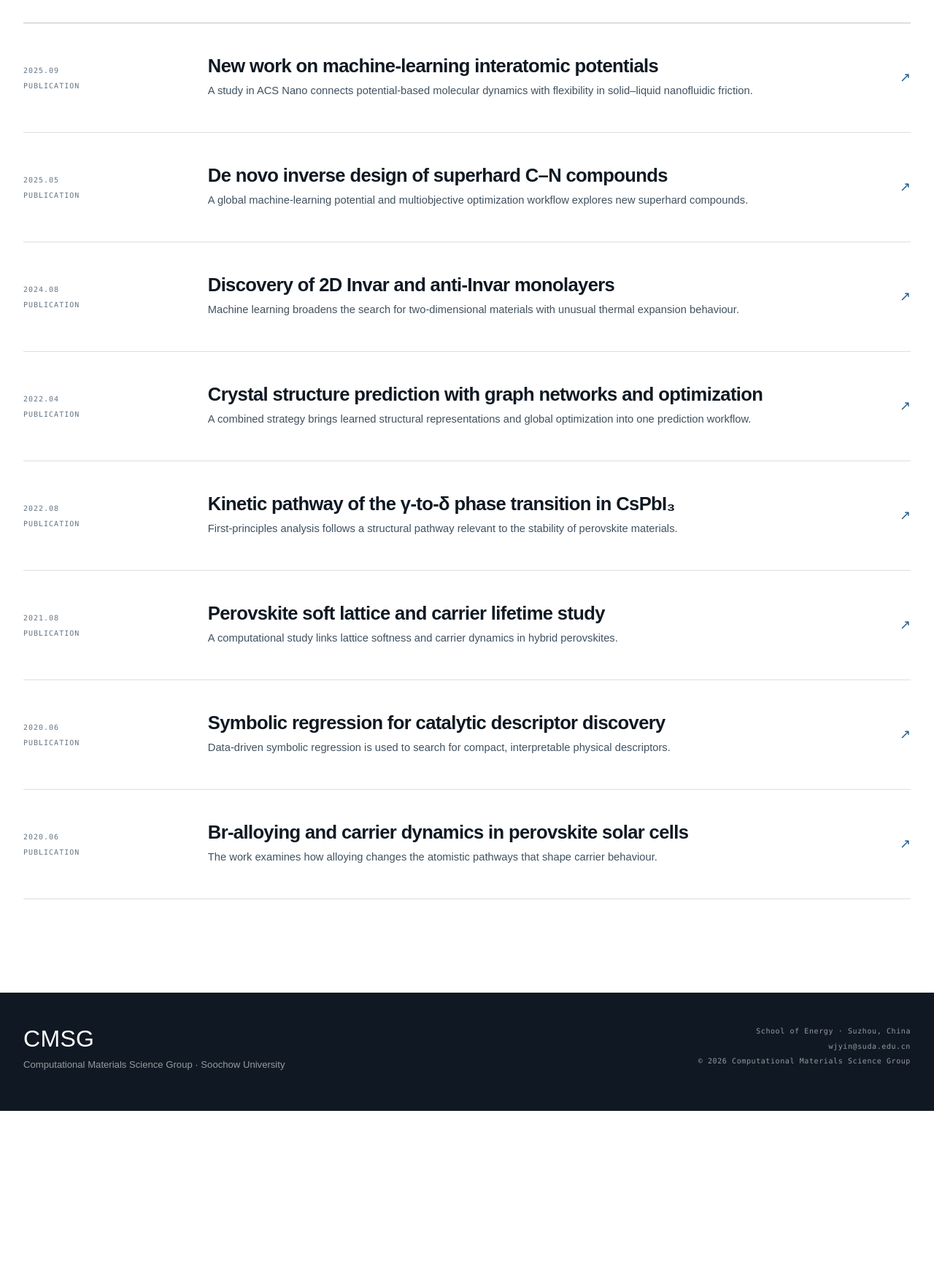
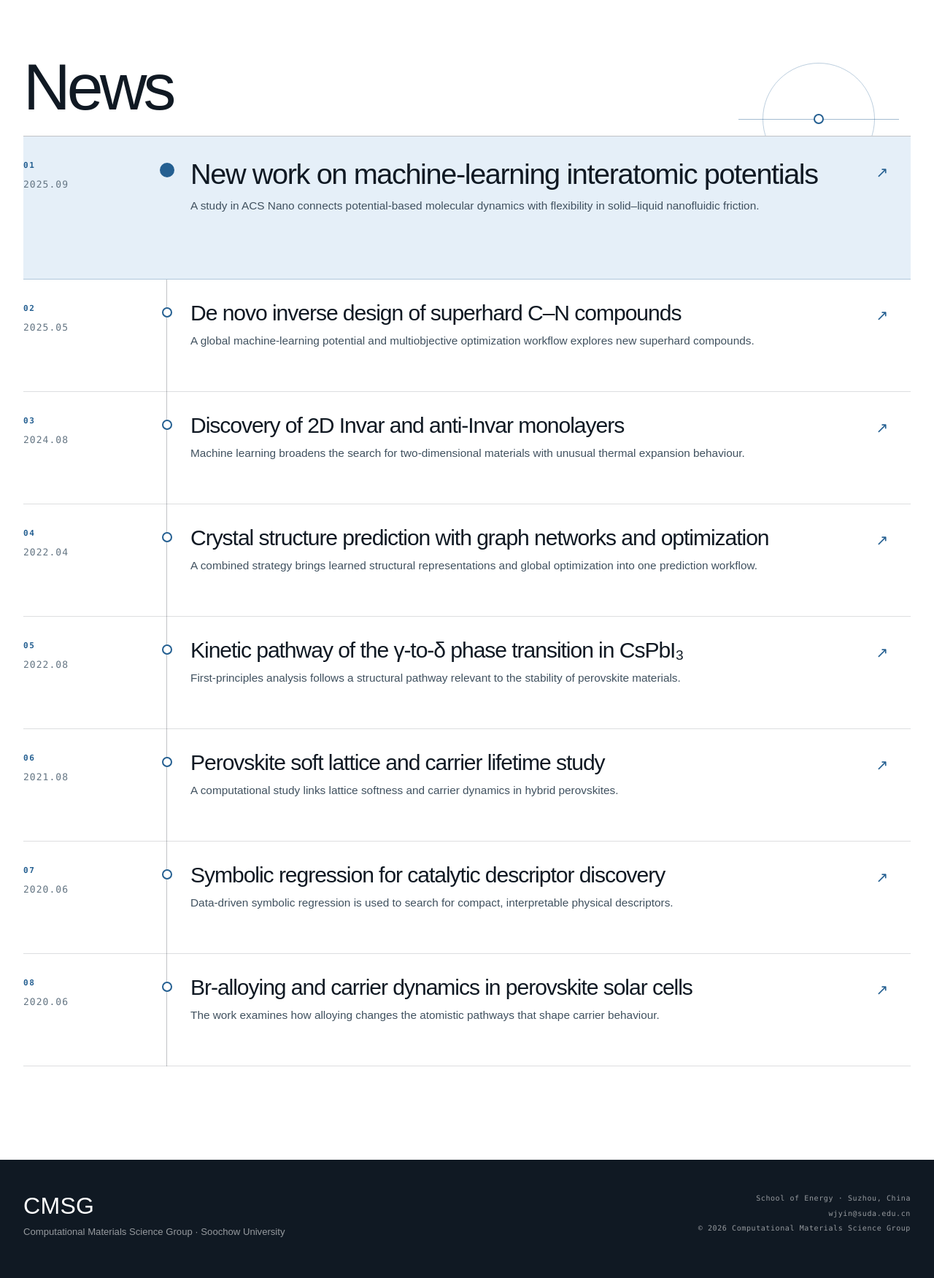
Before and after one commit to Yuming12138/cmsg-group-web, a Flask app: page /news in a window 1280 px wide. Shown: the part 89-1840 px from the top of the page at 73% size. Before the commit the page ends 1611 px from the top, so only its background shows below. Run offline with Flask 3, Linux system fonts and the light colour scheme.

Commit message:
feat: redesign news timeline

```diff
--- a/static/site/css/site.css
+++ b/static/site/css/site.css
@@ -243,17 +243,198 @@ h1, h2, h3, p { margin-top: 0; }
 .publication-item__citation a { color: var(--blue-700); text-decoration: none; }
 .publication-item__citation a:hover { text-decoration: underline; }
 
-.section--list { padding-top: var(--section-start); }
-.content-list { border-top: 1px solid var(--line-strong); }
-.content-row { display: grid; grid-template-columns: 2fr 8fr 24px; gap: 24px; align-items: center; min-height: 150px; padding: 28px 0; border-bottom: 1px solid var(--line); transition: padding 180ms var(--ease-out), background-color 180ms ease-out; }
-.content-row:hover { padding-inline: 14px; background: var(--paper-100); }
-.content-row__meta { display: flex; flex-direction: column; gap: 8px; color: var(--ink-500); font: 10px/1.3 var(--mono); letter-spacing: .1em; text-transform: uppercase; }
-.content-row__body h2 { margin-bottom: 8px; font-size: clamp(1.3rem, 2vw, 2rem); line-height: 1.08; letter-spacing: -.025em; }
-.content-row__title-link { transition: color 160ms ease-out; }
-.content-row__title-link:hover { color: var(--blue-700); }
-.content-row__body p { margin-bottom: 0; color: var(--ink-700); font-size: .92rem; }
-.content-row__arrow { justify-self: end; color: var(--blue-600); font-size: 18px; transition: transform 180ms var(--ease-out); }
-.content-row__arrow:hover { transform: translate(3px, -3px); }
+.section--news { padding-top: clamp(34px, 5vw, 64px); padding-bottom: var(--space-10); }
+.news-index__header {
+  position: relative;
+  display: flex;
+  align-items: end;
+  justify-content: space-between;
+  min-height: 124px;
+  padding-bottom: 26px;
+  border-bottom: 1px solid var(--line-strong);
+  overflow: hidden;
+}
+.news-index__header h1 {
+  position: relative;
+  z-index: 1;
+  margin: 0;
+  color: var(--ink-950);
+  font-size: clamp(3rem, 7vw, 5.8rem);
+  font-weight: 500;
+  line-height: .92;
+  letter-spacing: -.055em;
+}
+.news-index__header-mark {
+  position: absolute;
+  right: 4%;
+  bottom: -54px;
+  width: 154px;
+  height: 154px;
+  border: 1px solid rgba(36,95,145,.3);
+  border-radius: 50%;
+}
+.news-index__header-mark::before,
+.news-index__header-mark::after {
+  position: absolute;
+  content: "";
+}
+.news-index__header-mark::before {
+  top: 50%;
+  right: -34px;
+  left: -34px;
+  height: 1px;
+  background: var(--blue-600);
+  opacity: .42;
+}
+.news-index__header-mark::after {
+  top: 50%;
+  left: 50%;
+  width: 10px;
+  height: 10px;
+  border: 2px solid var(--blue-600);
+  border-radius: 50%;
+  background: var(--paper-50);
+  transform: translate(-50%, -50%);
+}
+.news-list { position: relative; }
+.news-list::before {
+  position: absolute;
+  top: 0;
+  bottom: 0;
+  left: 196px;
+  width: 1px;
+  background: var(--line-strong);
+  content: "";
+  pointer-events: none;
+}
+.news-entry { position: relative; }
+.news-entry__link {
+  position: relative;
+  display: grid;
+  grid-template-columns: 164px 1px minmax(0, 1fr);
+  gap: 32px;
+  min-height: 154px;
+  min-width: 0;
+  padding: 30px 24px 30px 0;
+  border-bottom: 1px solid var(--line);
+  color: inherit;
+  isolation: isolate;
+  text-decoration: none;
+  transition: color 180ms var(--ease-out), background-color 180ms var(--ease-out), box-shadow 180ms var(--ease-out);
+}
+.news-entry__link::before {
+  position: absolute;
+  z-index: -1;
+  inset: 0;
+  background: var(--blue-100);
+  content: "";
+  opacity: 0;
+  transform: scaleX(.04);
+  transform-origin: left;
+  transition: opacity 180ms var(--ease-out), transform 240ms var(--ease-out);
+}
+.news-entry__link:hover,
+.news-entry__link:focus-visible {
+  color: var(--ink-950);
+  box-shadow: inset 3px 0 0 var(--blue-600);
+}
+.news-entry__link:hover::before,
+.news-entry__link:focus-visible::before { opacity: 1; transform: scaleX(1); }
+.news-entry__link:focus-visible { outline: 2px solid var(--blue-600); outline-offset: 3px; }
+.news-entry--featured .news-entry__link {
+  min-height: 196px;
+  background: var(--blue-100);
+  border-bottom-color: rgba(36,95,145,.28);
+}
+.news-entry--featured .news-entry__link::before { background: #d7e8f5; }
+.news-entry__date {
+  position: relative;
+  z-index: 1;
+  display: flex;
+  flex-direction: column;
+  gap: 12px;
+  padding-top: 3px;
+  color: var(--ink-500);
+  font: 500 13px/1.2 var(--mono);
+  letter-spacing: .08em;
+}
+.news-entry__number {
+  color: var(--blue-600);
+  font-size: 11px;
+  font-weight: 600;
+  letter-spacing: .14em;
+}
+.news-entry__rail { position: relative; z-index: 1; display: block; }
+.news-entry__rail::before {
+  position: absolute;
+  top: 8px;
+  left: 50%;
+  width: 10px;
+  height: 10px;
+  border: 2px solid var(--blue-600);
+  border-radius: 50%;
+  background: var(--paper-50);
+  content: "";
+  transform: translateX(-50%);
+  transition: background-color 180ms var(--ease-out), transform 180ms var(--ease-out);
+}
+.news-entry--featured .news-entry__rail::before {
+  width: 14px;
+  height: 14px;
+  border-width: 3px;
+  background: var(--blue-600);
+  transform: translate(-50%, -2px);
+}
+.news-entry__link:hover .news-entry__rail::before,
+.news-entry__link:focus-visible .news-entry__rail::before {
+  background: var(--blue-600);
+  transform: translate(-50%, -1px) scale(1.16);
+}
+.news-entry__body {
+  position: relative;
+  z-index: 1;
+  min-width: 0;
+  padding-right: 52px;
+}
+.news-entry__body h2 {
+  max-width: 940px;
+  margin: 0 0 10px;
+  font-size: clamp(1.45rem, 2.35vw, 2.35rem);
+  font-weight: 500;
+  line-height: 1.08;
+  letter-spacing: -.035em;
+  text-wrap: balance;
+  overflow-wrap: anywhere;
+}
+.news-entry--featured .news-entry__body h2 { font-size: clamp(1.8rem, 3.1vw, 3.1rem); }
+.news-entry__body p {
+  max-width: 820px;
+  margin: 0;
+  color: var(--ink-700);
+  font-size: .96rem;
+  line-height: 1.5;
+  overflow-wrap: anywhere;
+}
+.news-entry__arrow {
+  position: absolute;
+  top: 4px;
+  right: 0;
+  display: grid;
+  width: 30px;
+  height: 30px;
+  place-items: center;
+  border: 1px solid transparent;
+  color: var(--blue-600);
+  font-size: 20px;
+  line-height: 1;
+  transition: background-color 180ms var(--ease-out), border-color 180ms var(--ease-out), transform 180ms var(--ease-out);
+}
+.news-entry__link:hover .news-entry__arrow,
+.news-entry__link:focus-visible .news-entry__arrow {
+  border-color: rgba(36,95,145,.3);
+  background: var(--paper-50);
+  transform: translate(3px, -3px);
+}
 
 .section--timeline { padding-top: var(--section-start); }
 .timeline-list { position: relative; max-width: none; margin-inline: auto; }
--- a/templates/site/section.html
+++ b/templates/site/section.html
@@ -164,20 +164,38 @@
   </div>
 </section>
 {% elif page.layout == 'list' %}
-<section class="section section--list">
-  <div class="shell content-list">
-    {% for item in page['items'] %}
-    <article class="content-row reveal">
-      <div class="content-row__meta"><time>{{ item.date }}</time><span>{{ item.type }}</span></div>
-      <div class="content-row__body">
+<section class="section section--news" aria-labelledby="news-page-title">
+  <div class="shell news-index">
+    <header class="news-index__header reveal">
+      <h1 id="news-page-title">{{ page.kicker }}</h1>
+      <span class="news-index__header-mark" aria-hidden="true"></span>
+    </header>
+    <div class="news-list">
+      {% for item in page['items'] %}
+      <article class="news-entry reveal{% if loop.first %} news-entry--featured{% endif %}" style="--news-order: {{ loop.index }};">
         {% if item.href %}
-        <h2><a class="content-row__title-link" href="{{ href_for(item.href) }}"{% if item.href.startswith('http') %} target="_blank" rel="noreferrer noopener"{% endif %}>{{ item.title }}</a></h2>
-        {% else %}<h2>{{ item.title }}</h2>{% endif %}
-        <p>{% if item.authors %}{{ item.authors }} · {% endif %}{{ item.summary if item.summary is defined else item.venue }}</p>
-      </div>
-      {% if item.href %}<a class="content-row__arrow" href="{{ href_for(item.href) }}"{% if item.href.startswith('http') %} target="_blank" rel="noreferrer noopener"{% endif %} aria-label="{{ ui.open }} {{ item.title }}">↗</a>{% else %}<span class="content-row__arrow" aria-hidden="true">↗</span>{% endif %}
-    </article>
-    {% endfor %}
+        <a class="news-entry__link" href="{{ href_for(item.href) }}"{% if item.href.startswith('http') %} target="_blank" rel="noreferrer noopener"{% endif %}>
+        {% else %}
+        <div class="news-entry__link">
+        {% endif %}
+          <div class="news-entry__date">
+            <span class="news-entry__number" aria-hidden="true">{{ '%02d'|format(loop.index) }}</span>
+            <time datetime="{{ item.date|replace('.', '-') }}">{{ item.date }}</time>
+          </div>
+          <span class="news-entry__rail" aria-hidden="true"></span>
+          <div class="news-entry__body">
+            <h2>{{ item.title }}</h2>
+            <p>{% if item.authors %}{{ item.authors }} · {% endif %}{{ item.summary if item.summary is defined else item.venue }}</p>
+            {% if item.href %}<span class="news-entry__arrow" aria-hidden="true">↗</span>{% endif %}
+          </div>
+        {% if item.href %}
+        </a>
+        {% else %}
+        </div>
+        {% endif %}
+      </article>
+      {% endfor %}
+    </div>
   </div>
 </section>
 {% elif page.layout == 'timeline' %}
```
Also changed, not shown: other parts of static/site/css/site.css (+24 -5 lines).
